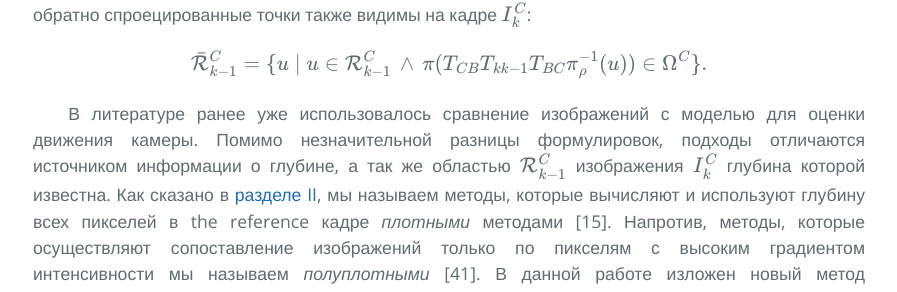
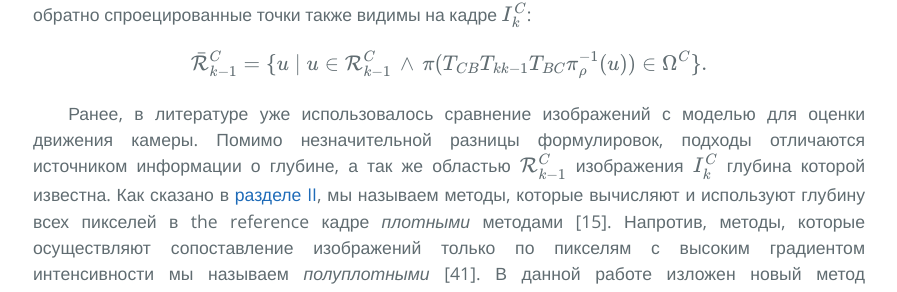
Before and after one commit to i-v-s/slam, a Jekyll site: the page built from svo2.md, in a window 1280 px wide and 900 px high, scrolled down 8918 px. Shown: the part 159-451 px from the top of the window, without its empty margins (191-1088 px from the left). Built offline with Jekyll 4.4.1, drawn with Linux system fonts in a browser that asks for light colours; our own code applies the rules of GitHub Pages for plain Markdown files; formulas are drawn with MathJax 3.

Commit message:
Updated svo2.md

```diff
--- a/svo2.md
+++ b/svo2.md
@@ -380,7 +380,7 @@ u \in \mathcal{R}_{k−1}^{C} \, \wedge \,
 \end{equation}
 $$
 
-В литературе ранее уже использовалось сравнение изображений
+Ранее, в литературе уже использовалось сравнение изображений
 с моделью для оценки движения камеры. Помимо незначительной
 разницы формулировок, подходы отличаются
 источником информации о глубине, а так же
```
